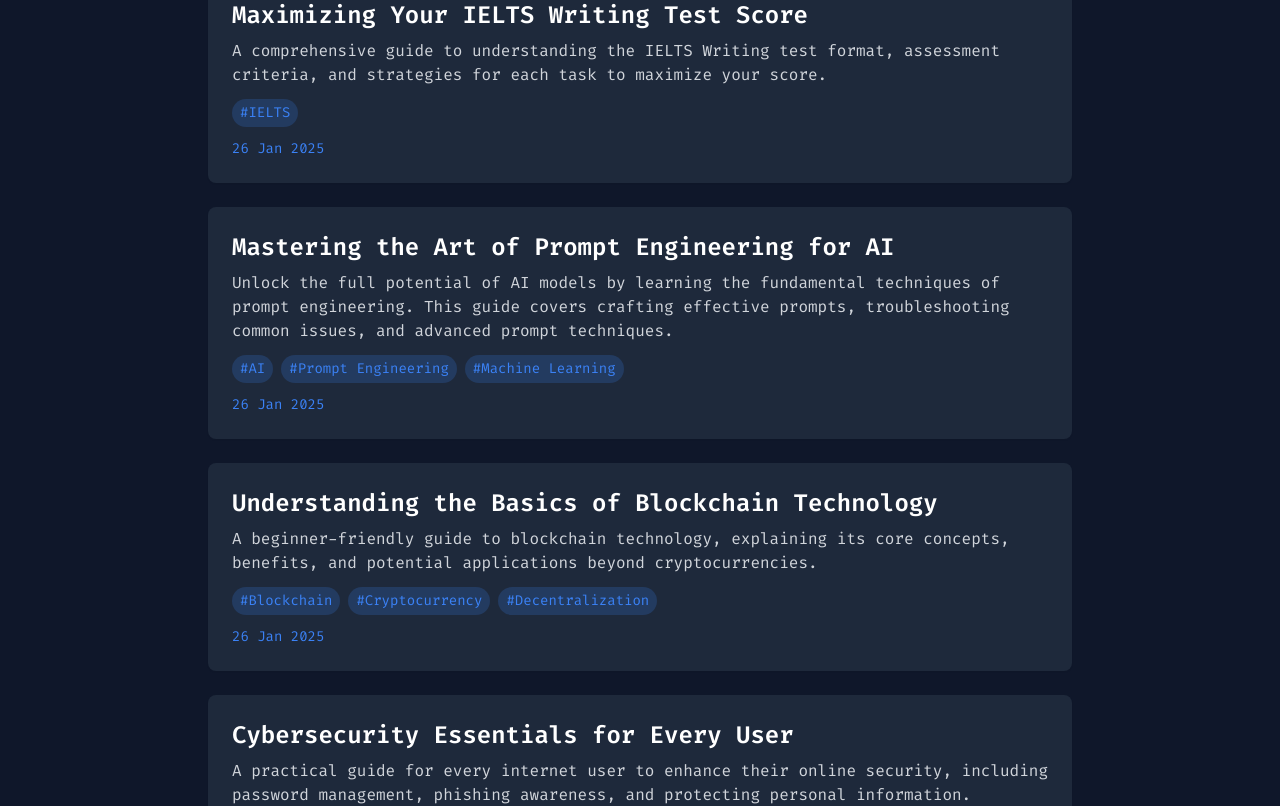
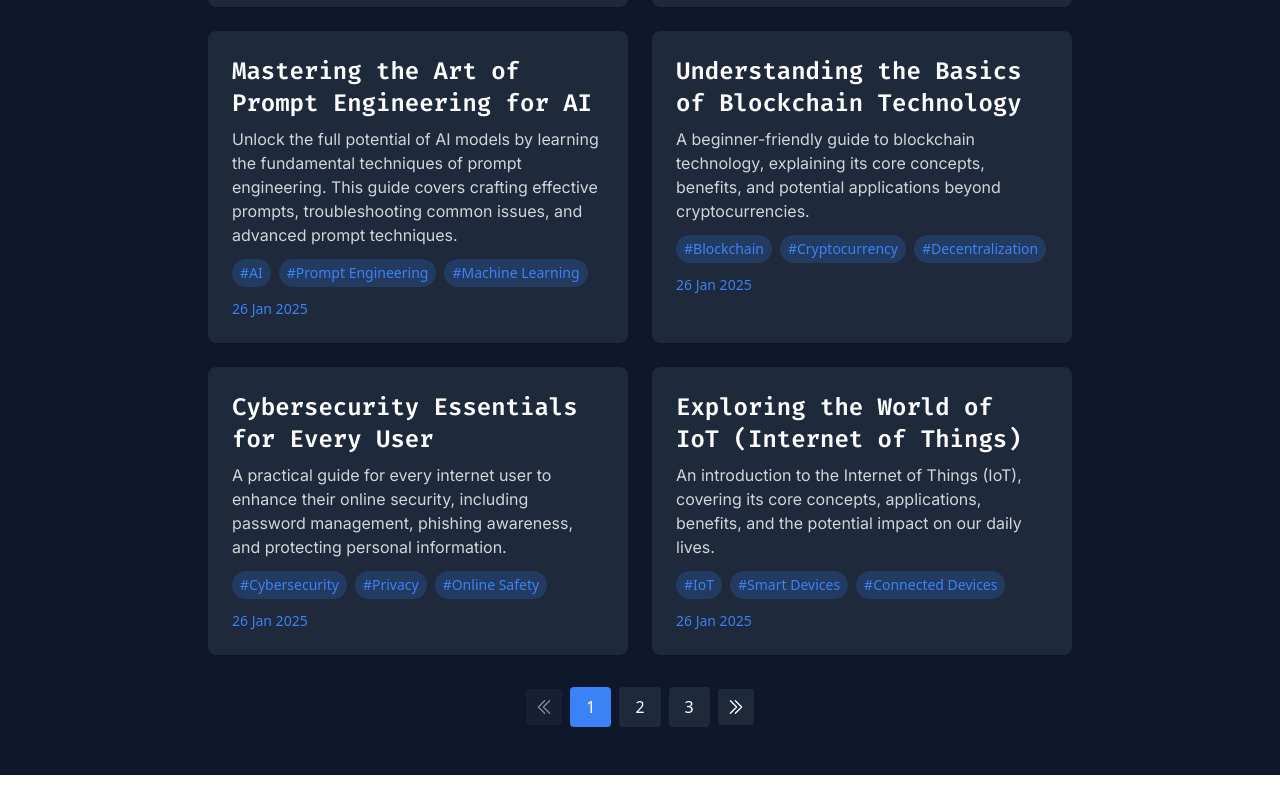
Before and after one commit to mrif449/fardin-s-diary, a Next.js app: page / in a window 1280 px wide. Shown: the part 614-1420 px from the top of the page. After the commit the page ends 1389 px from the top, so only its background shows below. Built offline with nearby package versions, Linux system fonts and the light colour scheme.

Commit message:
UI and font update

```diff
--- a/src/components/BlogCard.js
+++ b/src/components/BlogCard.js
@@ -5,10 +5,10 @@ export default function BlogCard({ blog, onTagClick }) {
   return (
     <Link href={`/blog/${blog.slug}`} legacyBehavior>
       <div className="bg-light-secondary dark:bg-dark-secondary rounded-lg p-6 hover:transform hover:scale-[1.01] transition-all duration-200 cursor-pointer shadow-sm">
-        <h2 className="text-2xl font-semibold text-black dark:text-white mb-2">
+        <h2 className="text-2xl font-semibold text-black dark:text-white mb-2 font-fira">
           {blog.frontmatter.title}
         </h2>
-        <p className="text-gray-700 dark:text-gray-300 mb-3">
+        <p className="text-gray-700 dark:text-gray-300 mb-3 font-inter">
           {blog.frontmatter.summary}
         </p>
 
--- a/src/pages/blog/[slug].js
+++ b/src/pages/blog/[slug].js
@@ -36,18 +36,18 @@ export async function getStaticProps({ params }) {
 export default function BlogPost({ frontmatter, content }) {
   return (
     <Layout>
-      <article className="max-w-3xl mx-auto px-4 py-12 text-black dark:text-white font-fira">
-        <h1 className="text-4xl font-bold mb-4">
+      <article className="max-w-3xl mx-auto px-4 py-12 text-black dark:text-white">
+        <h1 className="text-4xl font-bold mb-4 font-fira">
           {frontmatter.title}
         </h1>
-        <div className="flex items-center space-x-4 mb-8">
+        <div className="flex items-center space-x-4 mb-8 font-inter">
           <span className="text-primary">
             {format(new Date(frontmatter.date), 'dd MMM yyyy')}
           </span>
         </div>
 
         {Array.isArray(frontmatter.tags) && frontmatter.tags.length > 0 && (
-          <div className="flex flex-wrap gap-2 mb-6">
+          <div className="flex flex-wrap gap-2 mb-6 font-fira">
             {frontmatter.tags.map(tag => (
               <span
                 key={tag}
@@ -60,7 +60,7 @@ export default function BlogPost({ frontmatter, content }) {
         )}
 
         <div
-          className="prose dark:prose-invert max-w-none"
+          className="prose dark:prose-invert max-w-none font-inter"
           dangerouslySetInnerHTML={{ __html: marked(content) }}
         />
       </article>
--- a/src/pages/index.js
+++ b/src/pages/index.js
@@ -8,7 +8,7 @@ import BlogCard from '../components/BlogCard'
 import Pagination from '../components/Pagination'
 import { Bars3Icon, XMarkIcon } from '@heroicons/react/24/outline'
 
-const BLOGS_PER_PAGE = 5
+const BLOGS_PER_PAGE = 6
 
 export async function getStaticProps() {
   const files = fs.readdirSync(path.join('src/blogs'))
@@ -88,10 +88,10 @@ export default function Home({ allBlogs = [], allTags = [] }) {
 
   return (
     <Layout>
-      <div className="max-w-4xl mx-auto px-4 py-12 font-fira">
+      <div className="max-w-4xl mx-auto px-4 py-12">
         <div className="mb-8 space-y-4">
           <div className="flex justify-between items-center">
-            <div className="relative md:hidden mr-2"> {/* Hide on medium and larger screens */}
+            <div className="relative md:hidden mr-2 font-fira"> {/* Hide on medium and larger screens */}
               <button
                 onClick={() => setIsDropdownOpen(!isDropdownOpen)}
                 className="p-2 rounded-lg bg-light-secondary dark:bg-dark-secondary text-black dark:text-white hover:bg-opacity-80"
@@ -134,7 +134,7 @@ export default function Home({ allBlogs = [], allTags = [] }) {
               />
             </div>
           </div>
-          <div className="hidden md:block"> {/* Show on medium and larger screens */}
+          <div className="hidden md:block font-fira"> {/* Show on medium and larger screens */}
             <div className="flex flex-wrap gap-2">
               {Array.isArray(allTags) && allTags.map(tag => (
                 <button
@@ -153,7 +153,7 @@ export default function Home({ allBlogs = [], allTags = [] }) {
           </div>
         </div>
 
-        <div className="grid gap-6">
+        <div className="grid gap-6 md:grid-cols-2">
           {blogs.length > 0 ? (
             blogs.map((blog, index) => (
               <BlogCard
```
